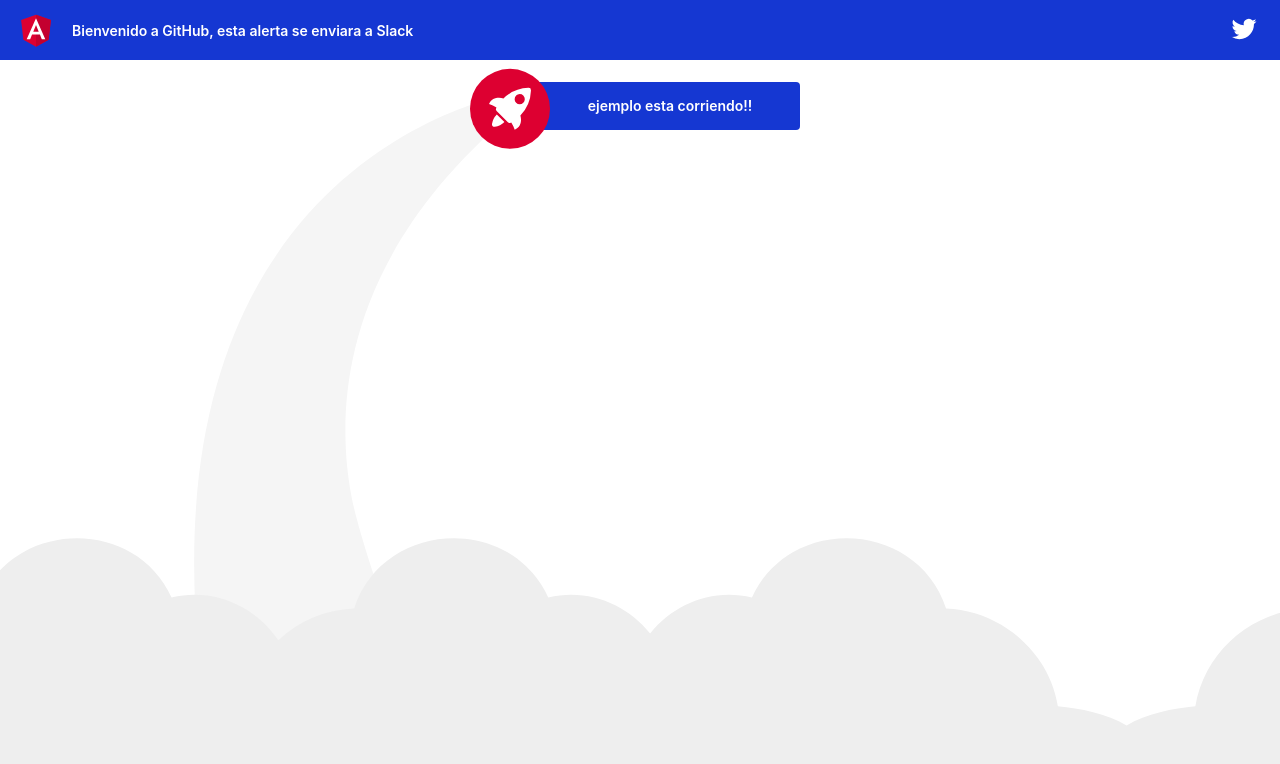
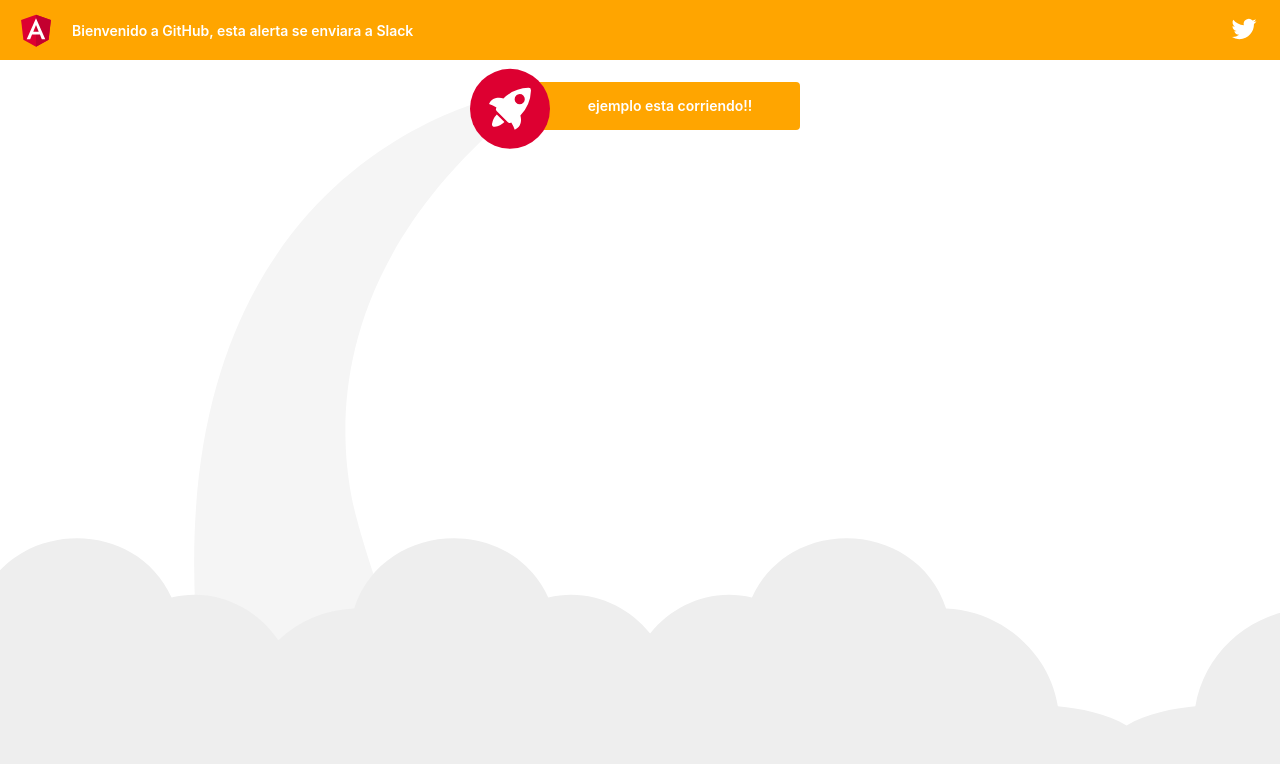
Before and after one commit to hsosa651/example, an Angular app: page / in a window 1280 px wide. Shown: the top 764 px of the page. Built offline with nearby package versions, Linux system fonts and the light colour scheme.

Commit message:
Se cambia a color naranja

```diff
--- a/src/app/app.component.html
+++ b/src/app/app.component.html
@@ -42,7 +42,7 @@
     height: 60px;
     display: flex;
     align-items: center;
-    background-color: #1537d2;
+    background-color: orange;
     color: white;
     font-weight: 600;
   }
@@ -128,7 +128,7 @@
   }
 
   .card.highlight-card {
-    background-color: #1537d2;
+    background-color: orange;
     color: white;
     font-weight: 600;
     border: none;
```
